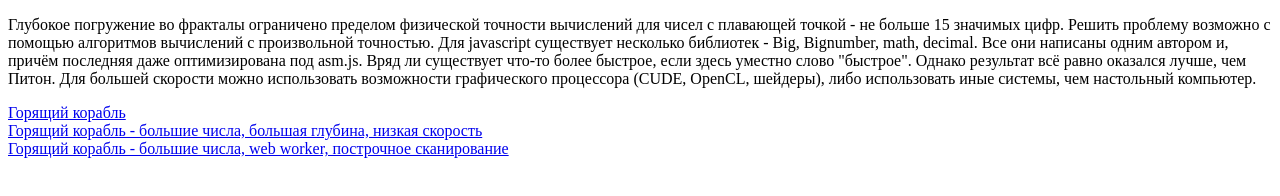
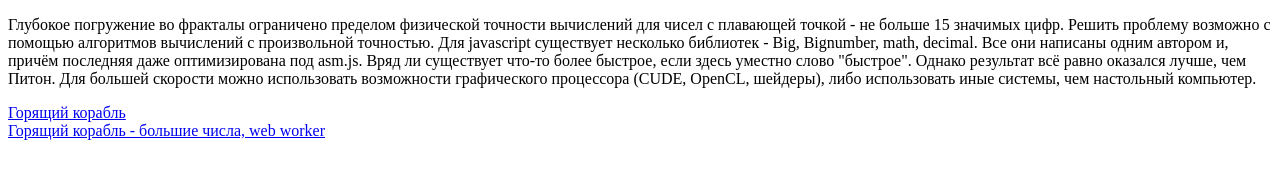
Before and after one commit to Dark-Energy/tests, a plain HTML site: page fractals/index.html in a window 1280 px wide. Drawn offline with Linux system fonts and the light colour scheme.

Commit message:
little patch

```diff
--- a/fractals/index.html
+++ b/fractals/index.html
@@ -11,8 +11,6 @@
 <p>
 <a href="index1.html">Горящий корабль </a>
 <br>
-<a href="index2.html">Горящий корабль - большие числа, большая глубина, низкая скорость</a>
-<br>
-<a href="index3.html">Горящий корабль - большие числа, web worker, построчное сканирование</a>
+<a href="index3.html">Горящий корабль - большие числа, web worker</a>
 
 </body></html>
```
